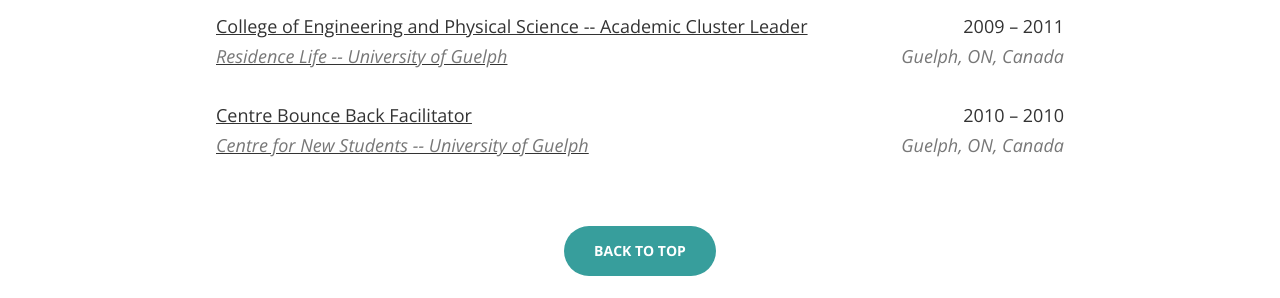
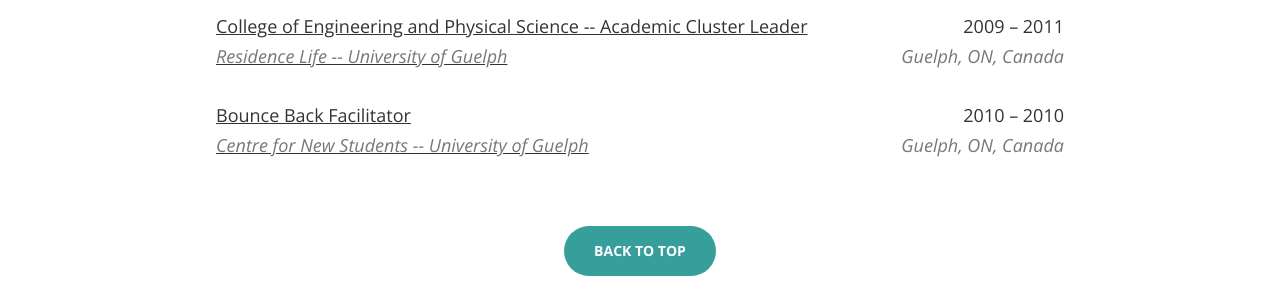
Before and after one commit to stephentully/stephentully.github.io, a Jekyll site: the page built from index.html, in a window 1280 px wide and 900 px high, scrolled down 8766 px. Shown: the part 157-455 px from the top of the window. Built offline with Jekyll 4.4.1, drawn with Linux system fonts in a browser that asks for light colours; nearby versions of some CDN libraries; some web fonts are replaced.

Commit message:
Update experience.html

```diff
--- a/_includes/experience.html
+++ b/_includes/experience.html
@@ -297,7 +297,7 @@
   <br>
   <div class="container">
     <div class="row ex1">
-      <h4>Centre Bounce Back Facilitator
+      <h4>Bounce Back Facilitator
         <span style="float:right;">2010 &ndash; 2010</span>
       </h4>
       <h4 class="text-muted"><i>Centre for New Students -- University of Guelph
```
